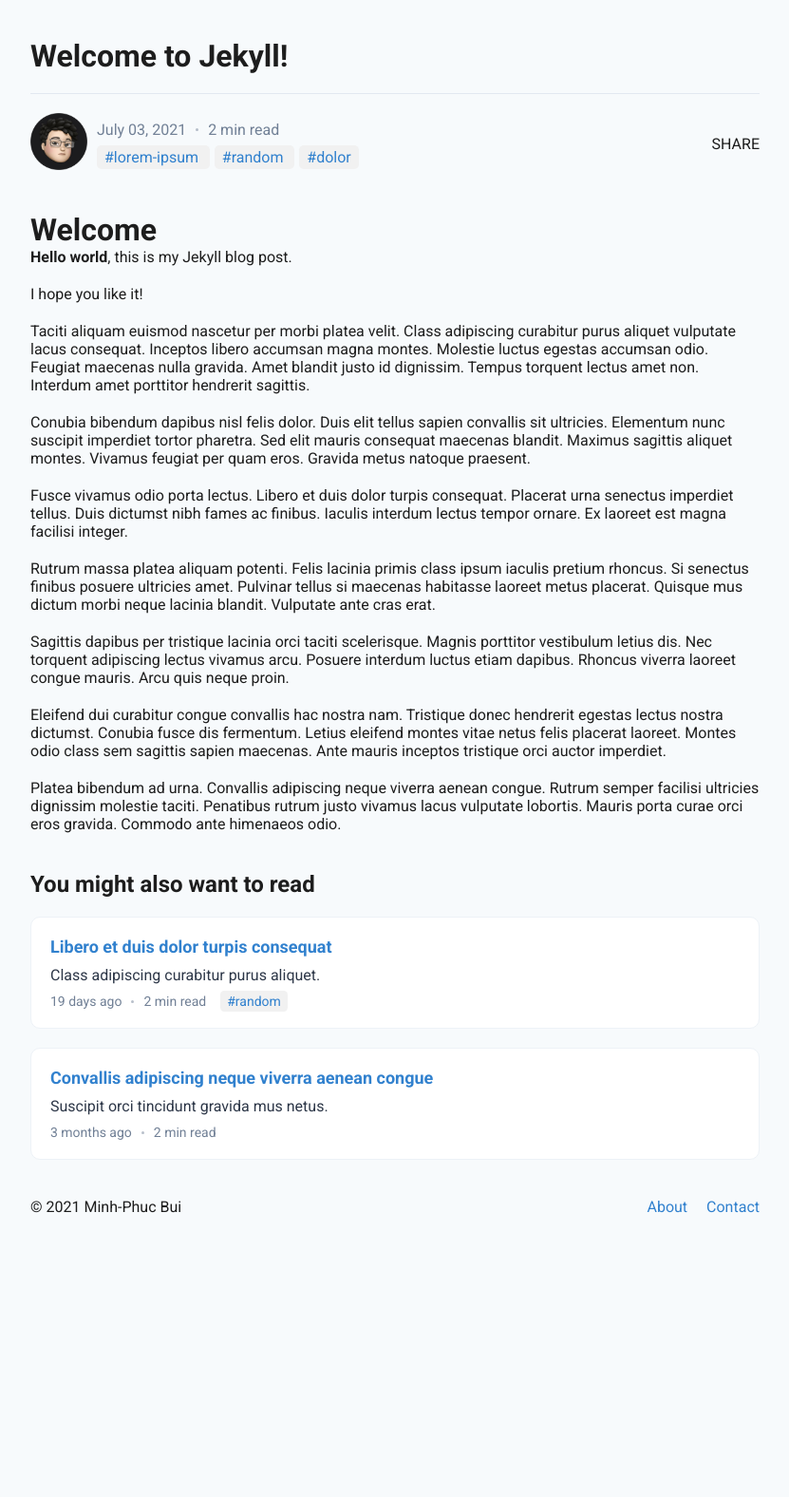
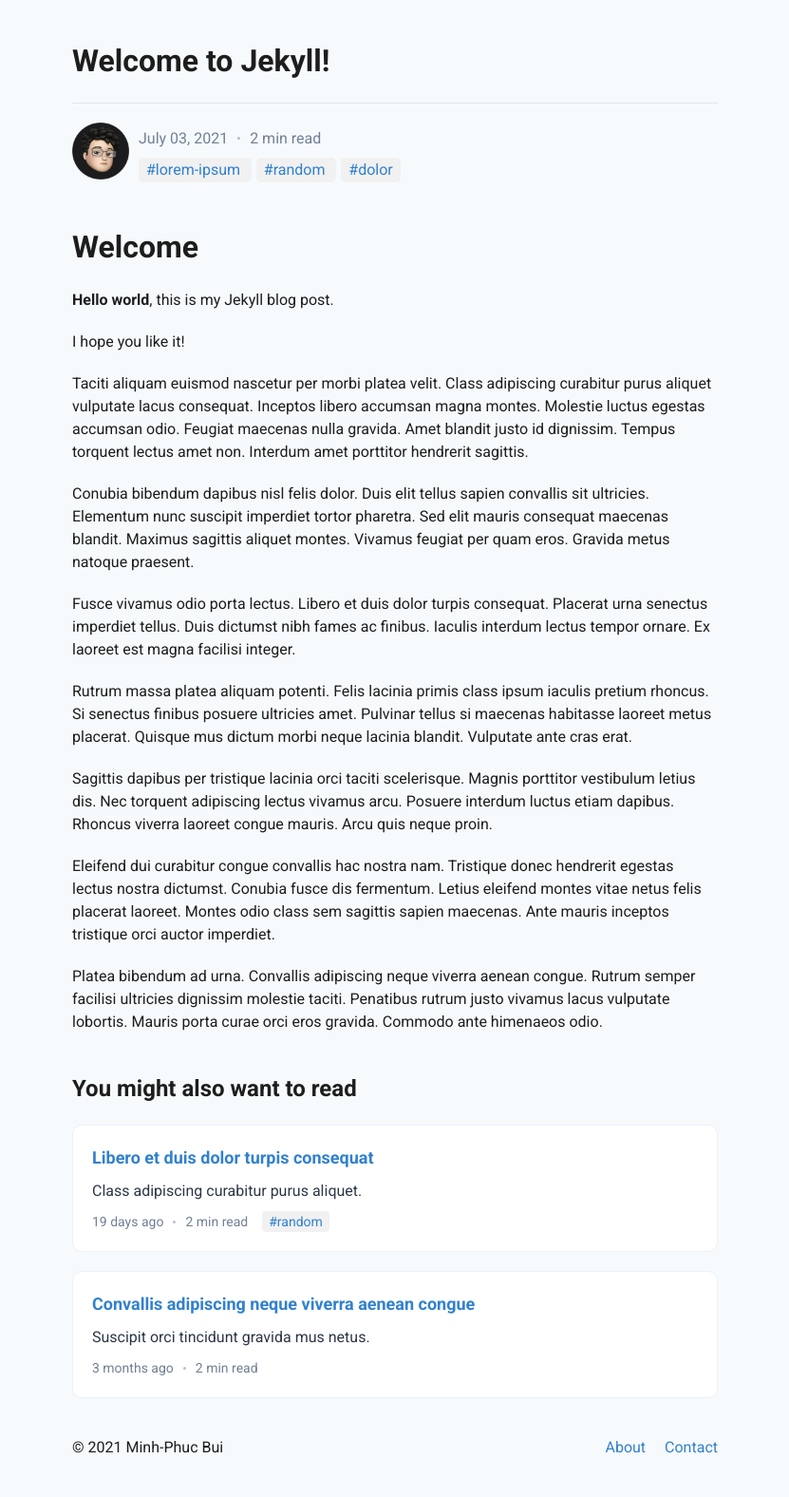
Before and after one commit to phucbm/aberto, a Jekyll site: the page built from _posts/2021-07-03-welcome-to-jekyll.md, in a window 1280 px wide. Shown: the whole page at 95% size, without its empty margins (224-1055 px from the left). Built offline with Jekyll 4.4.1, drawn with Linux system fonts in a browser that asks for light colours; before the commit the page ends 1320 px from its top, so only the background shows below that.

Commit message:
add markdown.css

```diff
--- a/_data/config.yml
+++ b/_data/config.yml
@@ -11,6 +11,7 @@ language: "en"
 ## global assets will be loaded in head
 css:
   - "/assets/css/variables.css"
+  - "/assets/css/markdown.css"
   - "/assets/css/common.css"
 js:
   - "/assets/js/jquery-3.6.0.min.js"
--- a/_includes/header-post.html
+++ b/_includes/header-post.html
@@ -25,7 +25,7 @@
 
             </div>
 
-            <div class="post-metadata-right">SHARE</div>
+            <div class="post-metadata-right"></div>
 
         </div>
 
--- a/assets/css/common.css
+++ b/assets/css/common.css
@@ -10,20 +10,6 @@
 .padding-bottom {padding-bottom:var(--space);}
 .txt_center {display:block; text-align:center;}
 .txt_secondary {color:var(--secondary);}
-
-/* common */
-body {
-    font-family:"Roboto", sans-serif;
-    background-color:#f7fafc; color:#1d1d1d;
-    min-height:100vh;
-    display:flex; flex-direction:column; justify-content:space-between;
-}
-.container {
-    width:100%; max-width:768px; margin:0 auto;
-}
-a {color:var(--primary); text-decoration:none; transition:all .3s ease;}
-a:hover, a:focus {text-decoration:underline;}
-p:not(:last-child) {margin-bottom:var(--space-small);}
 
 /* header */
 header {padding:var(--space) 0;}
--- /dev/null
+++ b/assets/css/markdown.css
@@ -0,0 +1,22 @@
+/* common */
+body {
+    font-family:"Roboto", sans-serif;
+    background-color:#f7fafc; color:#1d1d1d;
+    min-height:100vh; line-height:1.5;
+    display:flex; flex-direction:column; justify-content:space-between;
+}
+
+/* container */
+.container {width:100%; max-width:680px; margin:0 auto;}
+
+/* permalink */
+a {color:var(--primary); text-decoration:none; transition:all .3s ease;}
+a:hover, a:focus {text-decoration:underline;}
+
+/* paragraph */
+p:not(:last-child) {margin-bottom:var(--space-small);}
+
+/* heading */
+h1, h2, h3, h4, h5, h6 {
+    margin-bottom:var(--space-small);
+}
```
